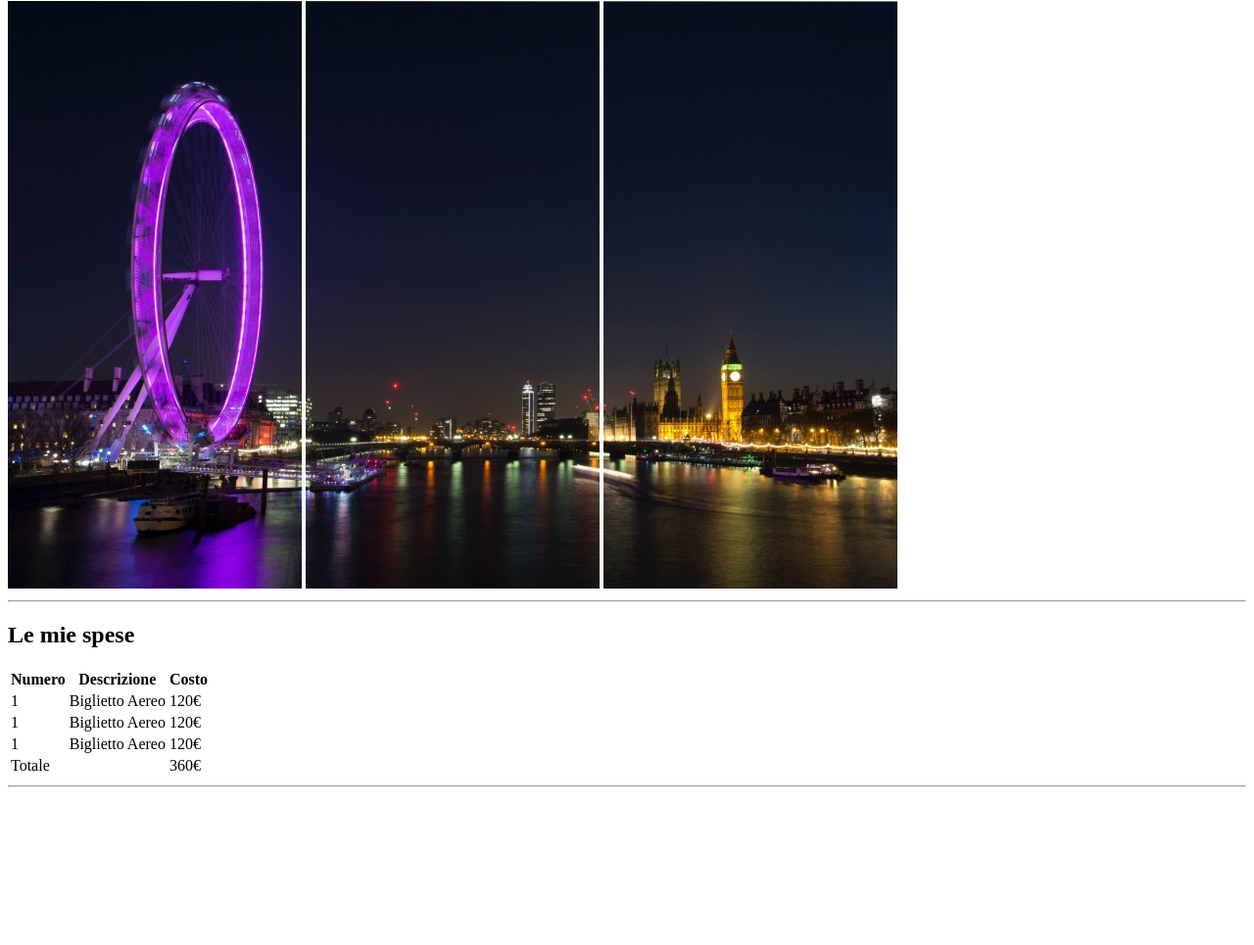
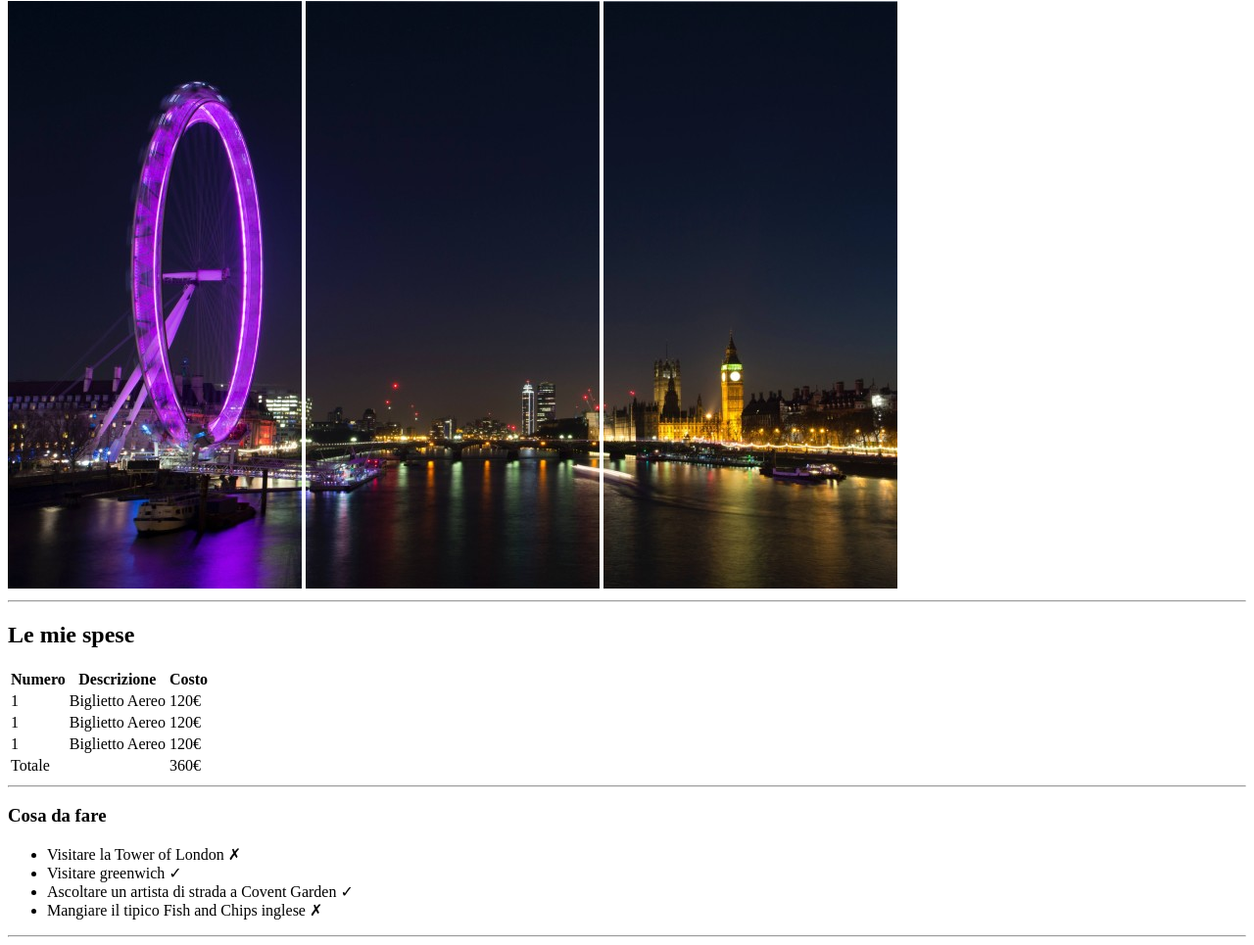
Before and after one commit to andrea-nuzzo/html-london-trip, a plain HTML site: page index.html in a window 1280 px wide. Shown: the part 79-1044 px from the top of the page at 98% size. Before the commit the page ends 891 px from the top, so only its background shows below. Drawn offline with Linux system fonts and the light colour scheme.

Commit message:
unordered list section completed

```diff
--- a/index.html
+++ b/index.html
@@ -71,7 +71,17 @@
             </table>
             <!-- fine tabella spese -->
         </section>
-
+        <hr>
+        <!-- Sezione corpo "Cose da fare" -->
+        <section>
+            <h3>Cosa da fare</h3>
+            <ul>
+                <li>Visitare la Tower of London &#10007;</li>
+                <li>Visitare greenwich &#10003;</li>
+                <li>Ascoltare un artista di strada a Covent Garden &#10003;</li>
+                <li>Mangiare il tipico Fish and Chips inglese  &#10007;</li>
+            </ul>
+        </section>
         <hr>
     </body>
     <!-- fine body -->
```
